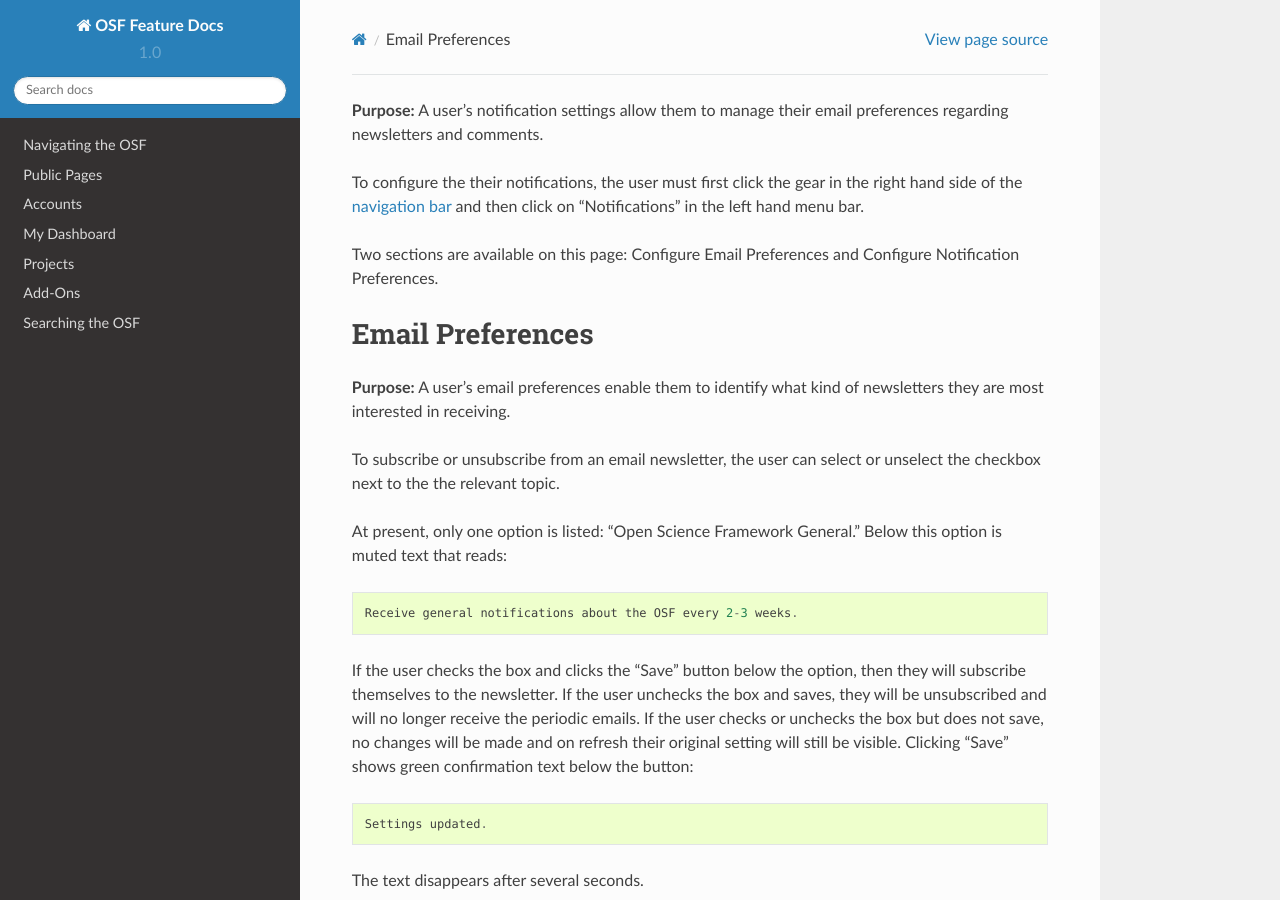
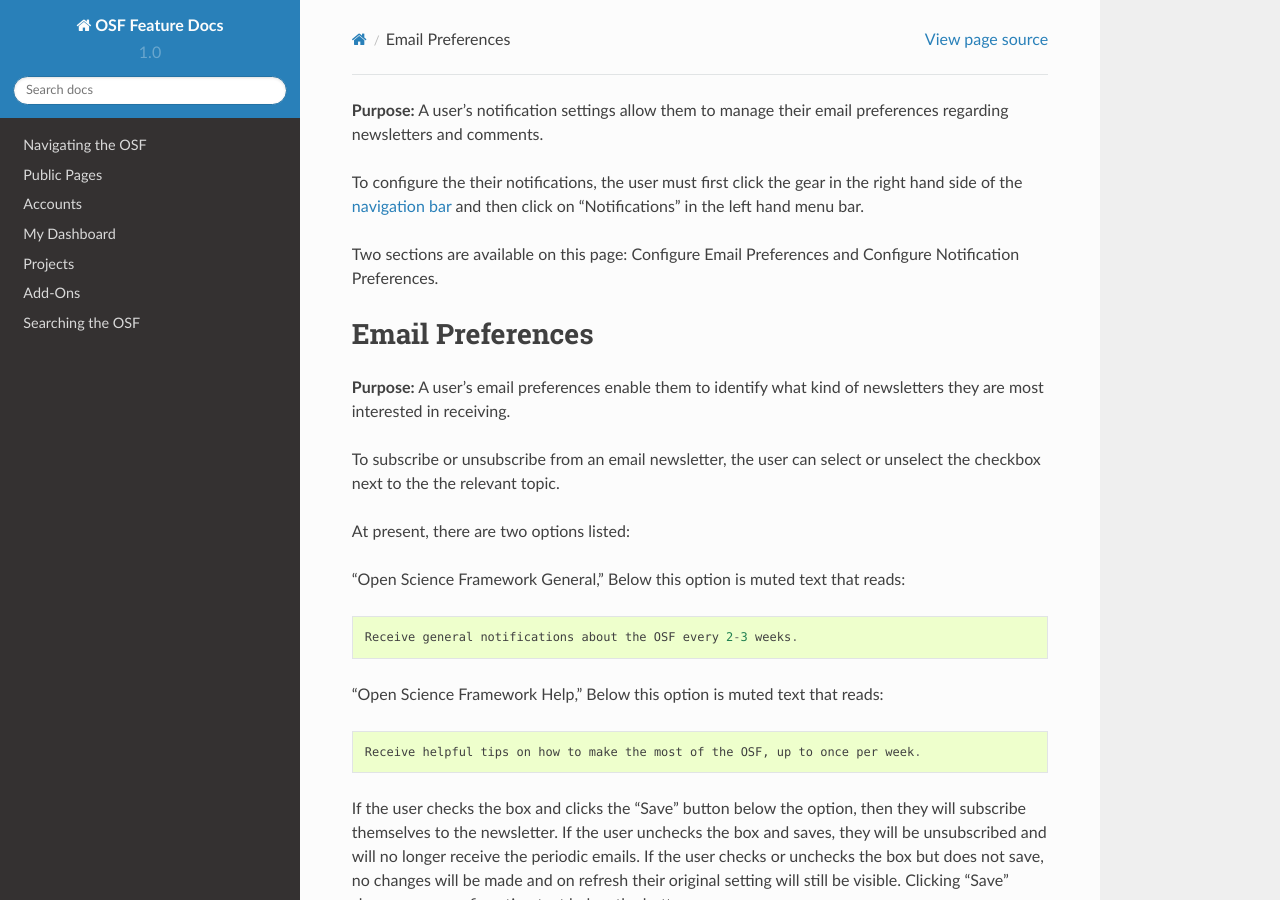
Before and after one commit to CenterForOpenScience/OSFDocs, a Sphinx documentation site: the page built from docs/accounts/user_notification.rst, in a window 1280 px wide and 900 px high. Built offline with Sphinx 7.4.7 and the Read the Docs theme 2.0.0, drawn with Linux system fonts in a browser that asks for light colours.

Commit message:
user notification emails and wiki line numbers

```diff
--- a/docs/accounts/user_notification.rst
+++ b/docs/accounts/user_notification.rst
@@ -13,9 +13,17 @@
 
 To subscribe or unsubscribe from an email newsletter, the user can select or unselect the checkbox next to the the relevant topic.
 
-At present, only one option is listed: "Open Science Framework General." Below this option is muted text that reads::
+At present, there are two options listed:
+
+"Open Science Framework General,"
+Below this option is muted text that reads::
 
     Receive general notifications about the OSF every 2-3 weeks.
+
+"Open Science Framework Help,"
+Below this option is muted text that reads::
+
+	Receive helpful tips on how to make the most of the OSF, up to once per week.
 
 If the user checks the box and clicks the "Save" button below the option, then they will subscribe themselves to the newsletter. If the user
 unchecks the box and saves, they will be unsubscribed and will no longer receive the periodic emails. If the user checks or unchecks the box but does not
--- a/docs/projects/wiki.rst
+++ b/docs/projects/wiki.rst
@@ -28,7 +28,7 @@
 are in red strikethrough text.
 
 Contributors with read+write or admin permissions can edit the wiki. These contributors see a third option in the upper right toggle: "Edit."
-Selecting "Edit" opens an additional panel on the page. Within this panel is a text box the user can type into. Formatting options are available
+Selecting "Edit" opens an additional panel on the page. Within this panel is a text box the user can type into. Line numbers appear on the left hand side of the edit pane and the preview pane. Formatting options are available
 at the top of the page, or the user can make use of Markdown syntax. While the user types, the editor will suggest Markdown syntax. While editing, if the View panel is open, it displays a preview
 of the changes. The user can change this via the dropdown, however.
 
```
